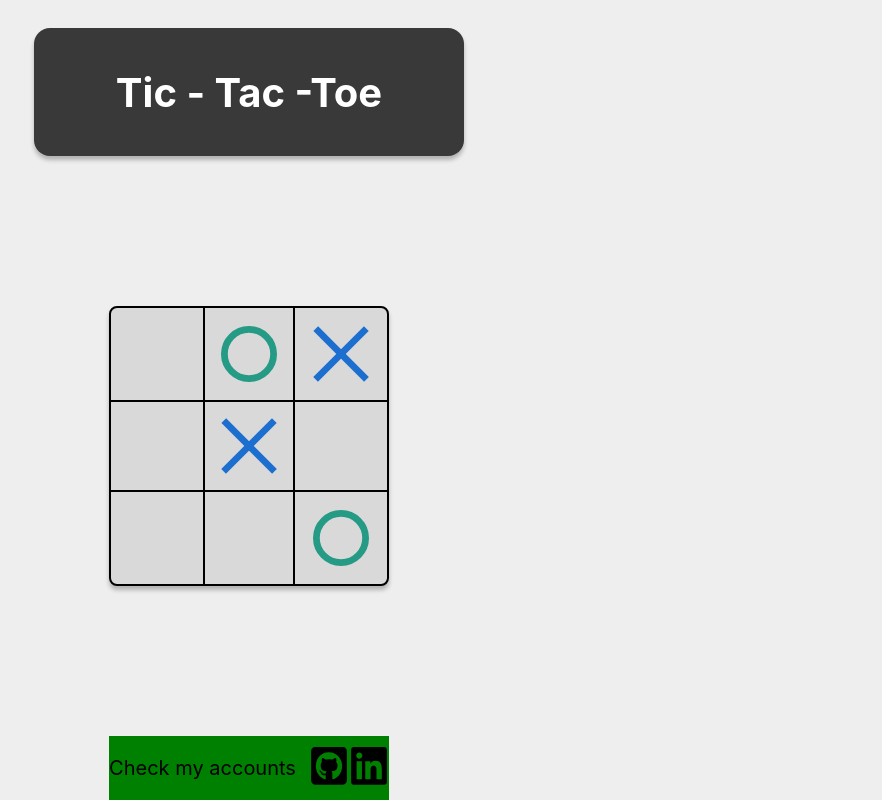
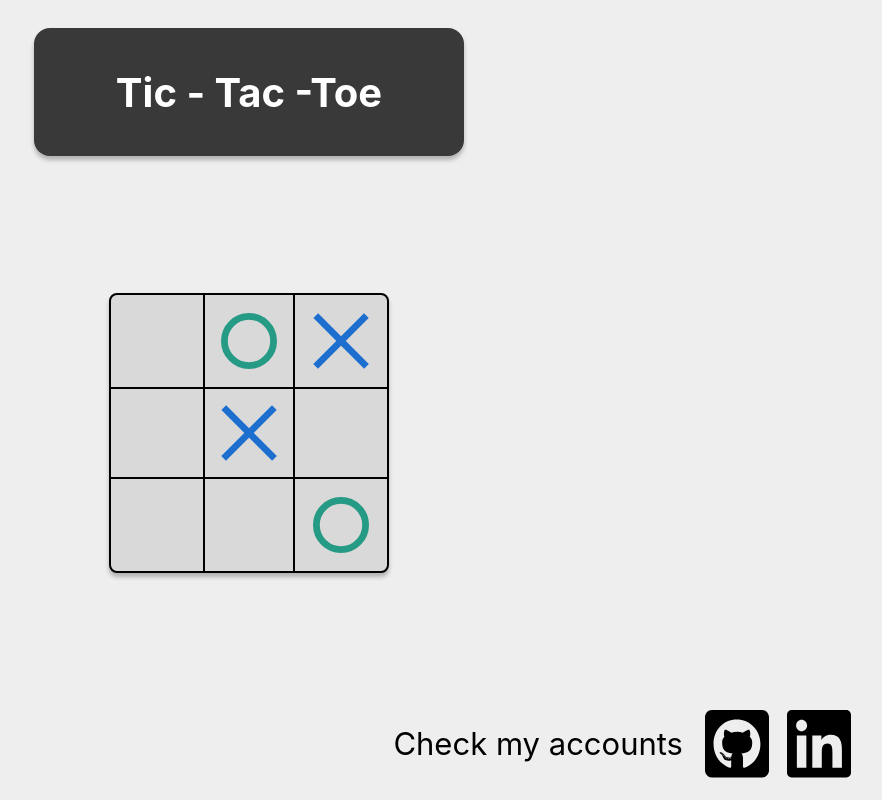
Before and after one commit to WeronikaCzepiela/tic---tac--toe, a React (Create React App) app: page / in a window 1280 px wide. Shown: the whole page, without its empty margins (391-1273 px from the left). Built offline with nearby package versions, Linux system fonts and the light colour scheme.

Commit message:
create style of layout when user is on desktop

```diff
--- a/src/components/Bottom/Bottom.styles.ts
+++ b/src/components/Bottom/Bottom.styles.ts
@@ -3,22 +3,38 @@ import styled, { css, DefaultTheme } from 'styled-components'
 const BottomVariants = (theme: DefaultTheme, variant = 'mobile') =>
   ({
     mobile: css`
-      background: pink;
+      display: flex;
+      flex-direction: row;
+      font-size: 20px;
+      align-items: center;
     `,
     desktop: css`
-      background: green;
+      width: 100vw;
+      font-size: 31px;
+      display: flex;
+      flex-direction: row;
+      justify-content: end;
+      padding-right: 38px;
+      p {
+        margin-top: 15px;
+        margin-bottom: 0;
+      }
     `,
   })[variant]
 
 export const BottomStyled = styled.header<{ variant: string }>`
-  display: flex;
-  flex-direction: row;
-  align-items: center;
-  font-size: 20px;
   ${({ theme, variant }) => BottomVariants(theme, variant)}
 
   .icons {
     padding-left: 13px;
     gap: 10px;
   }
+
+  .icons-desktop {
+    padding-left: 22px;
+    display: flex;
+    flex-direction: row;
+    gap: 18px;
+    padding-bottom: 15px;
+  }
 `
--- a/src/components/Bottom/Bottom.tsx
+++ b/src/components/Bottom/Bottom.tsx
@@ -11,15 +11,27 @@ export const Bottom = () => {
     return 'mobile'
   }
 
+  const getCorrectWidthOfIcon = () => {
+    if (width > DIMENSION) return 64
+
+    return 40
+  }
+
+  const getCorrectHeightOfIcon = () => {
+    if (width > DIMENSION) return 68
+
+    return 38
+  }
+
   return (
     <BottomStyled variant={getCorrectVariant()}>
       <p>Check my accounts</p>
-      <div className={'icons'}>
+      <div className={`icons ${width > DIMENSION && 'icons-desktop'}`}>
         <a target={'_blank'} href={'https://github.com/WeronikaCzepiela'}>
-          <img src={GitHub} width={40} height={38} />
+          <img src={GitHub} width={getCorrectWidthOfIcon()} height={getCorrectHeightOfIcon()} />
         </a>
         <a target={'_blank'} href={'https://www.linkedin.com/in/--weronika-czepiela/'}>
-          <img src={LinkedIn} width={40} height={38} />
+          <img src={LinkedIn} width={getCorrectWidthOfIcon()} height={getCorrectHeightOfIcon()} />
         </a>
       </div>
     </BottomStyled>
```
